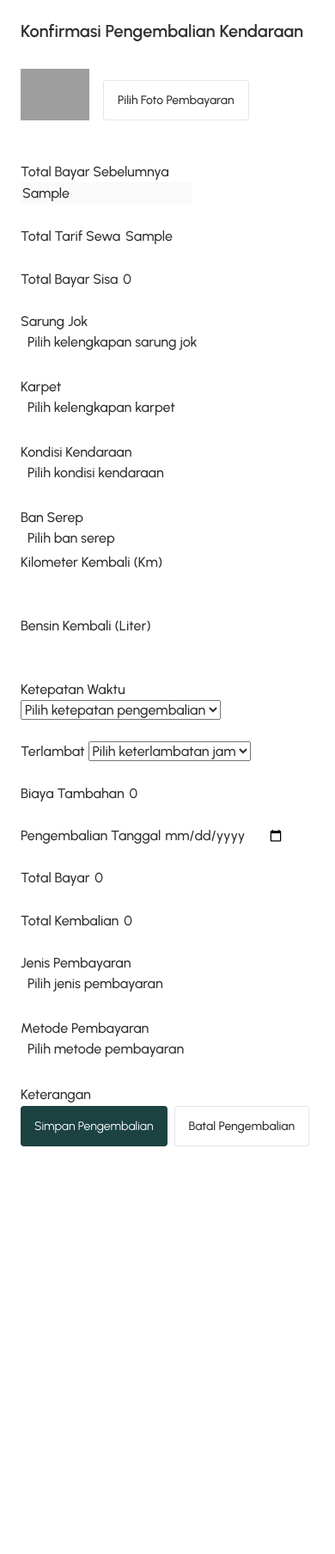
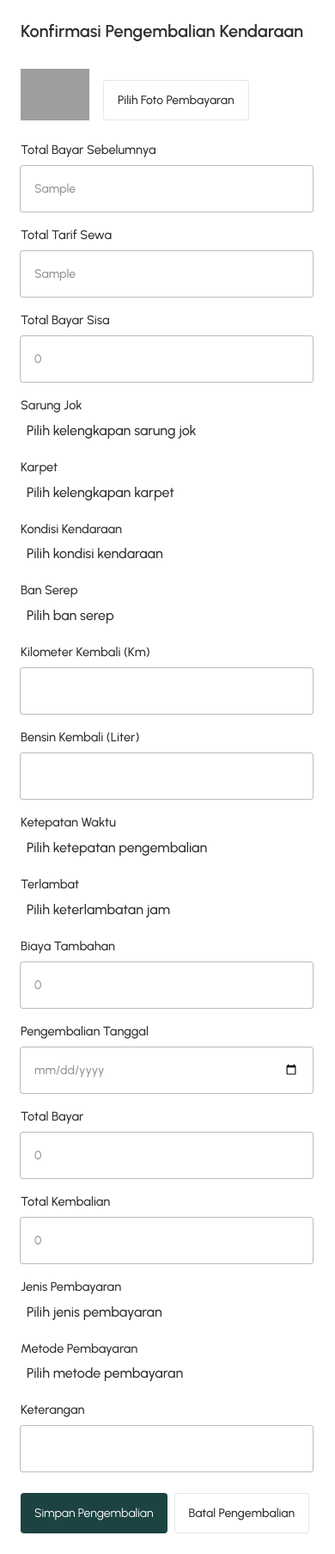
Before and after one commit to ivanverdyansyah11/websystem-rental-kendaraan-testcoding, a Laravel app: page /pengembalian/kendaraan/1 in a window 390 px wide. Shown: the part 80-1887 px from the top of the page at 86% size. Before the commit the page ends 1413 px from the top, so only its background shows below. Run offline with Laravel 8, Linux system fonts and the light colour scheme; a user stored in the database is signed in; data comes from the database, SQL or seed files in the repository; tables that the repository leaves empty hold one stand-in row (values such as "Sample post"); some libraries are stand-ins or nearby versions; grey boxes are pictures that could not be loaded.

Commit message:
Progress: Finish CRUD Pengembalian

```diff
--- a/resources/views/pengembalian/restoration.blade.php
+++ b/resources/views/pengembalian/restoration.blade.php
@@ -27,7 +27,7 @@
                     enctype="multipart/form-data">
                     @csrf
                     <div class="row">
-                        <div class="col-md-6 col-lg-4 col-xl-3 mb-5">
+                        <div class="col-md-6 col-lg-4 col-xl-3 mb-4">
                             <div class="input-wrapper">
                                 <div class="wrapper d-flex gap-3 align-items-end">
                                     <img src="{{ asset('assets/img/default/image-notfound.svg') }}"
@@ -47,30 +47,30 @@
                         </div>
                         <div class="col-12">
                             <div class="row">
-                                <div class="col-md-4 mb-4">
-                                    <div class="input-wrapper">
-                                        <label for="total_bayar">Total Bayar Sebelumnya</label>
+                                <div class="col-md-4 mb-3">
+                                    <div class="input-group">
+                                        <p for="total_bayar">Total Bayar Sebelumnya</p>
                                         <input type="text" id="total_bayar" class="input" autocomplete="off"
                                             value="{{ $pembayaran->total_bayar ?: '0' }}" disabled>
                                     </div>
                                 </div>
-                                <div class="col-md-4 mb-4">
-                                    <div class="input-wrapper">
-                                        <label for="total_tarif_sewa">Total Tarif Sewa</label>
+                                <div class="col-md-4 mb-3">
+                                    <div class="input-group">
+                                        <p for="total_tarif_sewa">Total Tarif Sewa</p>
                                         <input type="text" id="total_tarif_sewa" class="input" autocomplete="off"
                                             value="{{ $pembayaran->total_tarif_sewa }}" readonly>
                                     </div>
                                 </div>
-                                <div class="col-md-4 mb-4">
-                                    <div class="input-wrapper">
-                                        <label for="total_bayar_sisa">Total Bayar Sisa</label>
+                                <div class="col-md-4 mb-3">
+                                    <div class="input-group">
+                                        <p for="total_bayar_sisa">Total Bayar Sisa</p>
                                         <input type="text" id="total_bayar_sisa" class="input" autocomplete="off"
                                             readonly>
                                     </div>
                                 </div>
-                                <div class="col-md-6 mb-4">
-                                    <div class="input-wrapper">
-                                        <label for="sarung_jok">Sarung Jok</label>
+                                <div class="col-md-6 mb-3">
+                                    <div class="input-group">
+                                        <p for="sarung_jok">Sarung Jok</p>
                                         <select id="sarung_jok" class="input" name="sarung_jok" required>
                                             <option value="">Pilih kelengkapan sarung jok</option>
                                             <option value="ada" {{ old('sarung_jok') == 'ada' ? 'selected' : '' }}>Ada
@@ -85,9 +85,9 @@
                                         @enderror
                                     </div>
                                 </div>
-                                <div class="col-md-6 mb-4">
-                                    <div class="input-wrapper">
-                                        <label for="karpet">Karpet</label>
+                                <div class="col-md-6 mb-3">
+                                    <div class="input-group">
+                                        <p for="karpet">Karpet</p>
                                         <select id="karpet" class="input" name="karpet" value="{{ old('karpet') }}"
                                             required>
                                             <option value="">Pilih kelengkapan karpet</option>
@@ -103,9 +103,9 @@
                                         @enderror
                                     </div>
                                 </div>
-                                <div class="col-md-6 mb-4">
-                                    <div class="input-wrapper">
-                                        <label for="kondisi_kendaraan">Kondisi Kendaraan</label>
+                                <div class="col-md-6 mb-3">
+                                    <div class="input-group">
+                                        <p for="kondisi_kendaraan">Kondisi Kendaraan</p>
                                         <select id="kondisi_kendaraan" class="input" name="kondisi_kendaraan"
                                             value="{{ old('kondisi_kendaraan') }}" required>
                                             <option value="">Pilih kondisi kendaraan</option>
@@ -123,9 +123,9 @@
                                         @enderror
                                     </div>
                                 </div>
-                                <div class="col-md-6">
-                                    <div class="input-wrapper">
-                                        <label for="ban_serep">Ban Serep</label>
+                                <div class="col-md-6 mb-3">
+                                    <div class="input-group">
+                                        <p for="ban_serep">Ban Serep</p>
                                         <select id="ban_serep" class="input" name="ban_serep"
                                             value="{{ old('ban_serep') }}" required>
                                             <option value="">Pilih ban serep</option>
@@ -141,9 +141,9 @@
                                         @enderror
                                     </div>
                                 </div>
-                                <div class="col-md-6 mb-4">
-                                    <div class="input-wrapper">
-                                        <label for="kilometer_kembali">Kilometer Kembali (Km)</label>
+                                <div class="col-md-6 mb-3">
+                                    <div class="input-group">
+                                        <p for="kilometer_kembali">Kilometer Kembali (Km)</p>
                                         <input type="number" id="kilometer_kembali" name="kilometer_kembali"
                                             class="input" autocomplete="off" value="{{ old('kilometer_kembali') }}"
                                             required>
@@ -152,9 +152,9 @@
                                         @enderror
                                     </div>
                                 </div>
-                                <div class="col-md-6 mb-4">
-                                    <div class="input-wrapper">
-                                        <label for="bensin_kembali">Bensin Kembali (Liter)</label>
+                                <div class="col-md-6 mb-3">
+                                    <div class="input-group">
+                                        <p for="bensin_kembali">Bensin Kembali (Liter)</p>
                                         <input type="number" id="bensin_kembali" name="bensin_kembali" class="input"
                                             autocomplete="off" value="{{ old('bensin_kembali') }}" required>
                                         @error('bensin_kembali')
@@ -162,9 +162,9 @@
                                         @enderror
                                     </div>
                                 </div>
-                                <div class="col-md-4 mb-4">
-                                    <div class="input-wrapper">
-                                        <label for="ketepatan_waktu">Ketepatan Waktu</label>
+                                <div class="col-md-4 mb-3">
+                                    <div class="input-group">
+                                        <p for="ketepatan_waktu">Ketepatan Waktu</p>
                                         <select id="ketepatan_waktu" name="ketepatan_waktu" class="input" required>
                                             <option value="">Pilih ketepatan pengembalian</option>
                                             <option value="tepat"
@@ -178,9 +178,9 @@
                                         @enderror
                                     </div>
                                 </div>
-                                <div class="col-md-4 mb-4">
-                                    <div class="input-wrapper">
-                                        <label for="terlambat">Terlambat</label>
+                                <div class="col-md-4 mb-3">
+                                    <div class="input-group">
+                                        <p for="terlambat">Terlambat</p>
                                         <select name="terlambat" id="terlambat" class="input">
                                             <option value="">Pilih keterlambatan jam</option>
                                             <option value="1" {{ old('1') == '1' ? 'selected' : '' }}>
@@ -195,9 +195,9 @@
                                         @enderror
                                     </div>
                                 </div>
-                                <div class="col-md-4 mb-4">
-                                    <div class="input-wrapper">
-                                        <label for="biaya_tambahan">Biaya Tambahan</label>
+                                <div class="col-md-4 mb-3">
+                                    <div class="input-group">
+                                        <p for="biaya_tambahan">Biaya Tambahan</p>
                                         <input type="number" id="biaya_tambahan" name="biaya_tambahan" class="input"
                                             autocomplete="off" value="0">
                                         @error('biaya_tambahan')
@@ -205,9 +205,9 @@
                                         @enderror
                                     </div>
                                 </div>
-                                <div class="col-md-4 mb-4">
-                                    <div class="input-wrapper">
-                                        <label for="tanggal_kembali">Pengembalian Tanggal</label>
+                                <div class="col-md-4 mb-3">
+                                    <div class="input-group">
+                                        <p for="tanggal_kembali">Pengembalian Tanggal</p>
                                         <input type="date" id="tanggal_kembali" name="tanggal_kembali" class="input"
                                             autocomplete="off" value="{{ old('tanggal_kembali') }}" required>
                                         @error('tanggal_kembali')
@@ -215,9 +215,9 @@
                                         @enderror
                                     </div>
                                 </div>
-                                <div class="col-md-4 mb-4">
-                                    <div class="input-wrapper">
-                                        <label for="total_bayar_saat_ini">Total Bayar</label>
+                                <div class="col-md-4 mb-3">
+                                    <div class="input-group">
+                                        <p for="total_bayar_saat_ini">Total Bayar</p>
                                         <input type="number" id="total_bayar_saat_ini" class="input"
                                             autocomplete="off" name="total_bayar" value="0" required>
                                         @error('total_bayar')
@@ -225,9 +225,9 @@
                                         @enderror
                                     </div>
                                 </div>
-                                <div class="col-md-4 mb-4">
-                                    <div class="input-wrapper">
-                                        <label for="total_kembalian">Total Kembalian</label>
+                                <div class="col-md-4 mb-3">
+                                    <div class="input-group">
+                                        <p for="total_kembalian">Total Kembalian</p>
                                         <input type="hidden" id="total_kembalian_dulu"
                                             value="{{ $pembayaran->total_kembalian }}">
                                         <input type="number" id="total_kembalian" class="input" autocomplete="off"
@@ -237,9 +237,9 @@
                                         @enderror
                                     </div>
                                 </div>
-                                <div class="col-md-6 mb-4">
-                                    <div class="input-wrapper">
-                                        <label for="jenis_pembayaran">Jenis Pembayaran</label>
+                                <div class="col-md-6 mb-3">
+                                    <div class="input-group">
+                                        <p for="jenis_pembayaran">Jenis Pembayaran</p>
                                         <select id="jenis_pembayaran" class="input" name="jenis_pembayaran"
                                             value="{{ old('jenis_pembayaran') }}" required>
                                             <option value="">Pilih jenis pembayaran</option>
@@ -259,9 +259,9 @@
                                         @enderror
                                     </div>
                                 </div>
-                                <div class="col-md-6 mb-4">
-                                    <div class="input-wrapper">
-                                        <label for="metode_bayar">Metode Pembayaran</label>
+                                <div class="col-md-6 mb-3">
+                                    <div class="input-group">
+                                        <p for="metode_bayar">Metode Pembayaran</p>
                                         <select id="metode_bayar" class="input" name="metode_bayar">
                                             <option value="-">Pilih metode pembayaran</option>
                                             <option value="transfer bank"
@@ -302,9 +302,9 @@
                                         @enderror
                                     </div>
                                 </div>
-                                <div class="col-12 row-button">
-                                    <div class="input-wrapper">
-                                        <label for="keterangan">Keterangan</label>
+                                <div class="col-12 mb-4">
+                                    <div class="input-group">
+                                        <p for="keterangan">Keterangan</p>
                                         <input type="text" id="keterangan" name="keterangan" class="input"
                                             autocomplete="off" value="{{ old('keterangan') }}">
                                         @error('keterangan')
@@ -341,6 +341,14 @@
         });
 
         $("#ban_serep").select2({
+            theme: "bootstrap-5",
+        });
+
+        $("#ketepatan_waktu").select2({
+            theme: "bootstrap-5",
+        });
+
+        $("#terlambat").select2({
             theme: "bootstrap-5",
         });
 
```
Also changed, not shown: resources/views/penambahan-sewa/create.blade.php (+20 -16 lines), public/assets/img/pengembalian-pemesanan-images/20231207025859_male-traveler-standing-beautiful-night-sky-with-stars.jpg (added).
